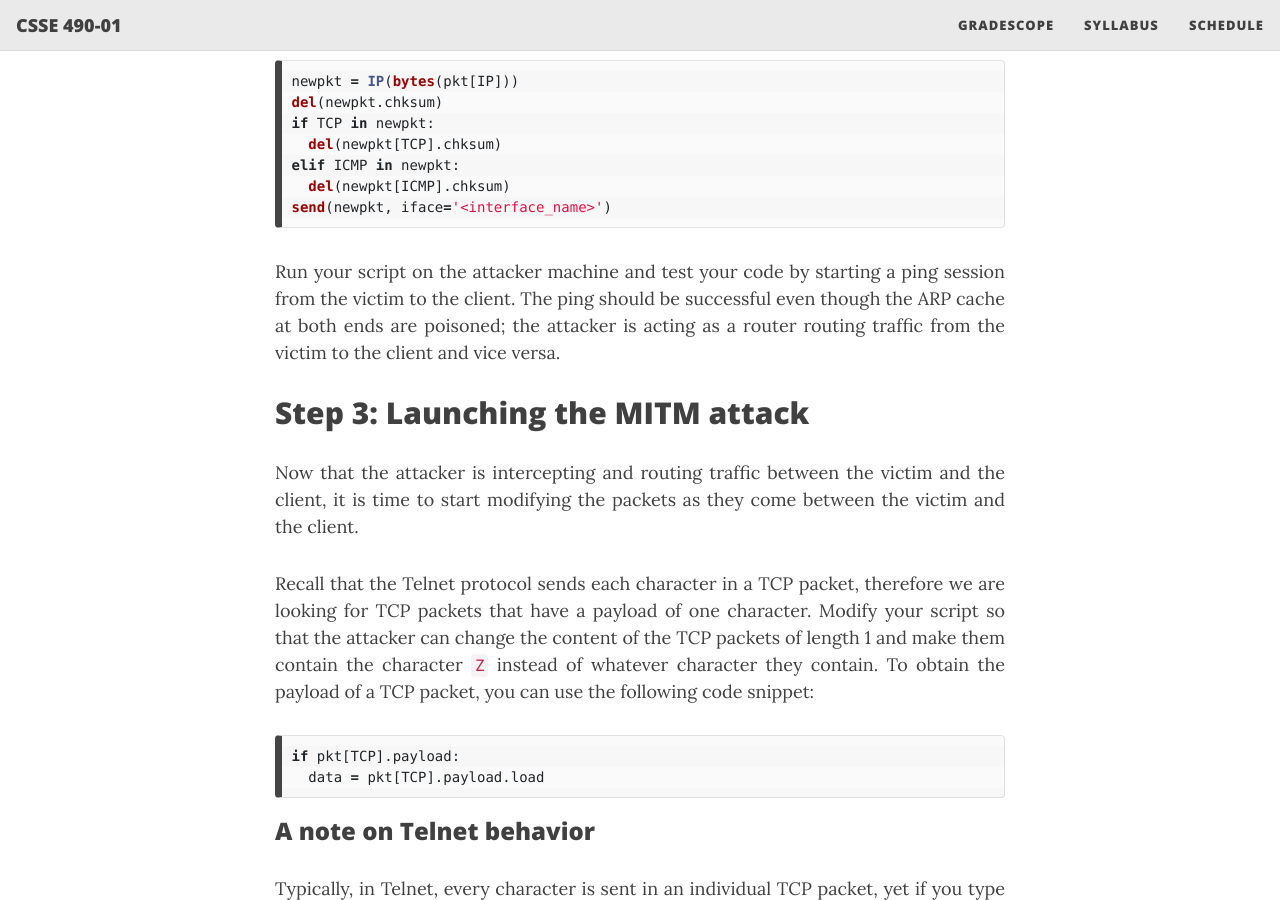
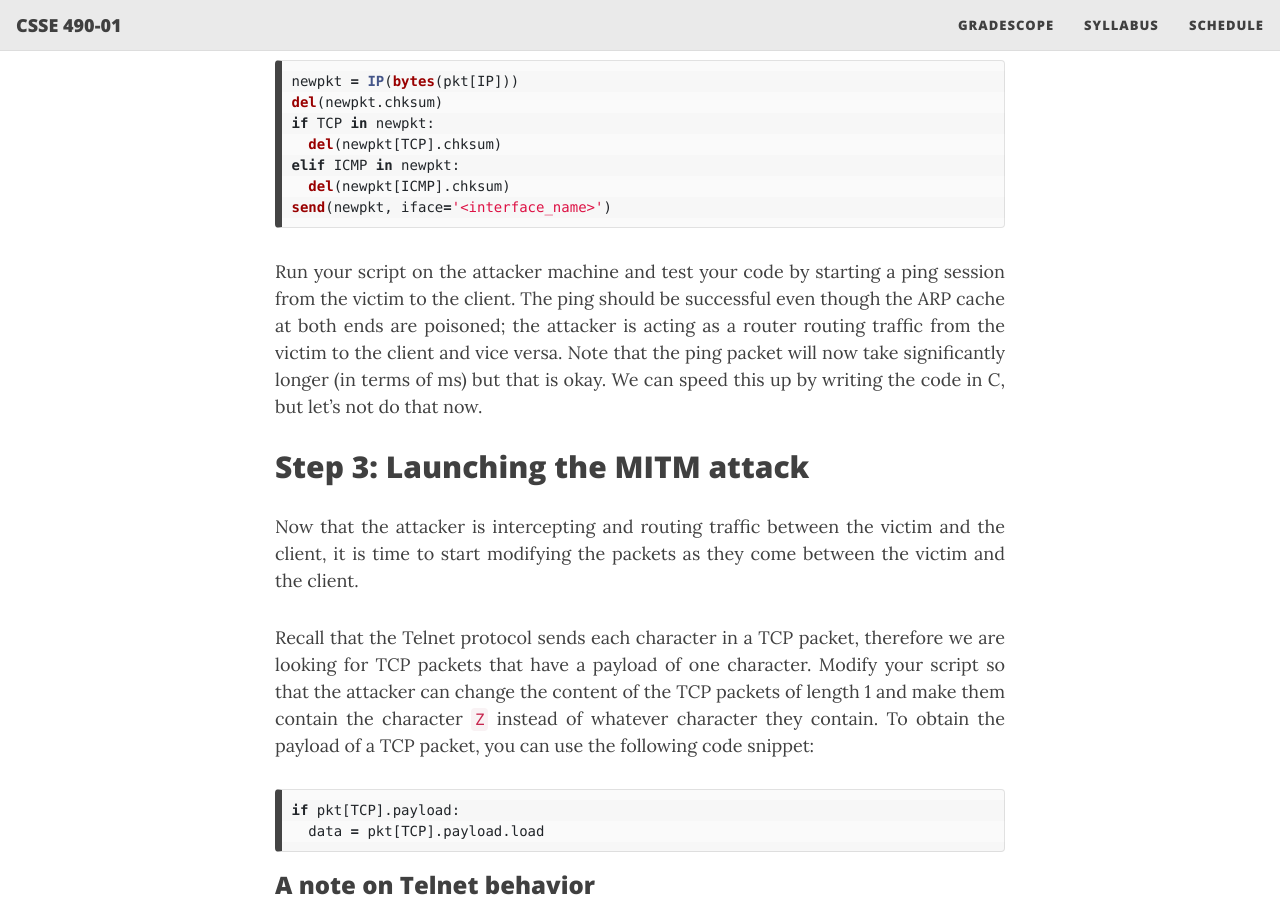
Before and after one commit to rhit-csse490-netsec/netsec-public, a Jekyll site: the page built from labs/lab2.md, in a window 1280 px wide and 900 px high, scrolled down 7058 px. Built offline with Jekyll 4.4.1, drawn with Linux system fonts in a browser that asks for light colours; nearby versions of some CDN libraries.

Commit message:
added missing paragraph to the lab description

```diff
--- a/labs/lab2.md
+++ b/labs/lab2.md
@@ -241,7 +241,9 @@ send(newpkt, iface='<interface_name>')
 Run your script on the attacker machine and test your code by starting a ping
 session from the victim to the client. The ping should be successful even though
 the ARP cache at both ends are poisoned; the attacker is acting as a router
-routing traffic from the victim to the client and vice versa.
+routing traffic from the victim to the client and vice versa. Note that the ping
+packet will now take significantly longer (in terms of ms) but that is okay. We
+can speed this up by writing the code in C, but let's not do that now.
 
 ## Step 3: Launching the MITM attack
 
```
